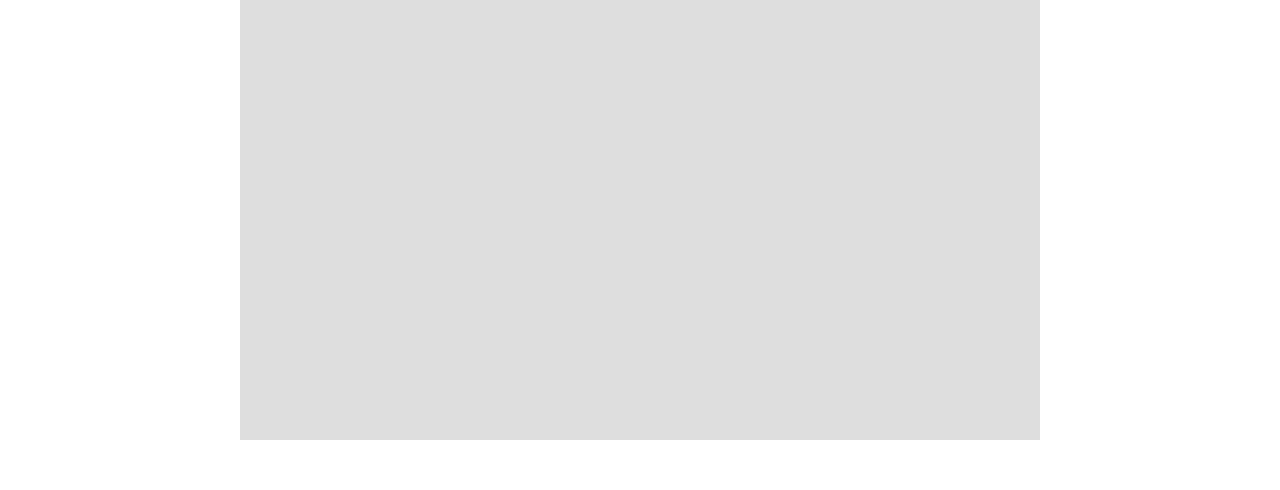
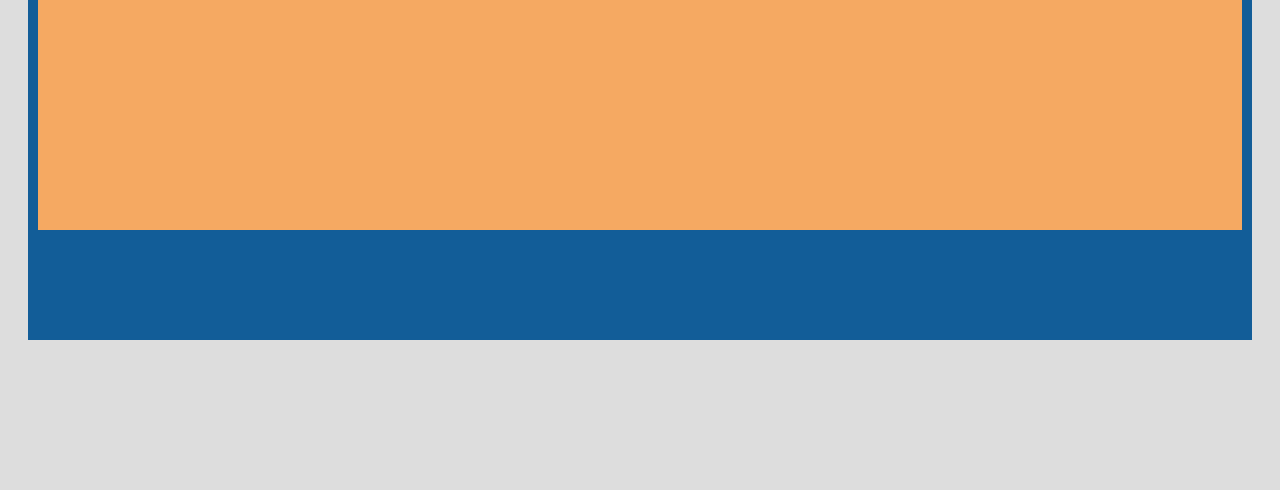
Before and after one commit to Antoine-Flo/tuto-flexbox, a plain HTML site: page index.html in a window 1280 px wide. Shown: the part 410-900 px from the top of the page. After the commit the page ends 800 px from the top, so only its background shows below. Drawn offline with Linux system fonts and the light colour scheme.

Commit message:
readme update

```diff
--- a/index.html
+++ b/index.html
@@ -9,22 +9,11 @@
 </head>
 <body>
 
-<div class="display">
-
-
-
-
     <div class="container">
         <div class="box box-1">Box 1</div>
         <div class="box box-2">Box 2</div>
         <div class="box box-3">Box 3</div>
     </div>
 
-
-
-
-
-
- </div>
 </body>
 </html>
--- a/style.css
+++ b/style.css
@@ -1,28 +1,18 @@
-* {
-    padding: 0;
-    margin: 0;
-    box-sizing: border-box;
-}
-
-.display {
+body{
     background-color: #DDDDDD;
-    margin: 50px auto;
-    width: 800px;
-    height: 800px;
 }
 
 .container {
     background-color: #125D98;
+    height: 90vh;
+    margin: 20px;
     padding: 5px;
-    display: flex;
-    align-items: center;
-    justify-content: center;
 }
 
 .box {
+    background-color: #F5A962;
     margin: 5px;
     font-size: 3rem;
-    background-color: #F5A962;
 }
 
 .box-1 {
```
Also changed, not shown: 1 other file.
